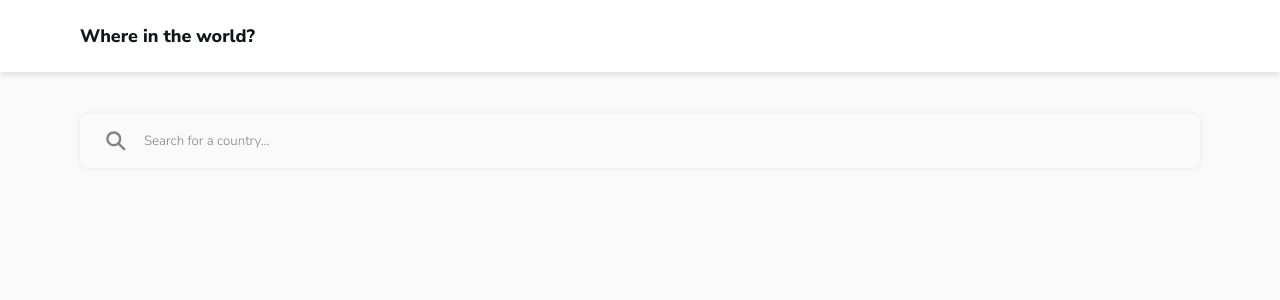
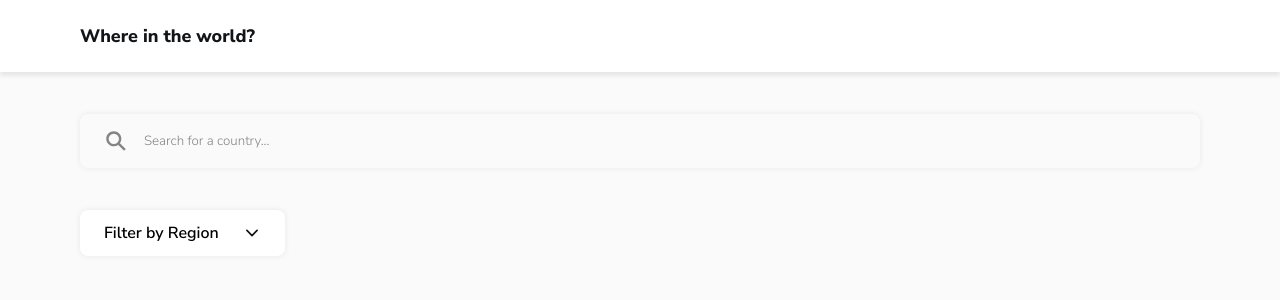
Before and after one commit to DanielMafra/rest-countries-api-with-color-theme-switcher, a React (Create React App) app: page / in a window 1280 px wide. Shown: the top 300 px of the page. Built offline with nearby package versions, Linux system fonts and the light colour scheme; the HTML template or start-up script is replaced by a standard one.

Commit message:
Created filter component

```diff
--- /dev/null
+++ b/src/Components/Filter/filter.module.css
@@ -0,0 +1,33 @@
+.filter {
+  position: relative;
+}
+
+.filter > button {
+  background-color: var(--white);
+  border: none;
+  display: flex;
+  align-items: center;
+  font-size: 16px;
+  font-weight: 600;
+  padding: 12px 24px;
+  gap: 24px;
+  border-radius: 8px;
+  box-shadow: 0px 0px 6px rgba(0, 0, 0, 0.08);
+}
+
+.filter > ul {
+  background-color: var(--white);
+  position: absolute;
+  top: 52px;
+  left: 0;
+  list-style: none;
+  font-size: 16px;
+  font-weight: 600;
+  display: flex;
+  flex-direction: column;
+  gap: 16px;
+  padding: 16px 24px;
+  width: 204.73px;
+  border-radius: 8px;
+  box-shadow: 0px 0px 6px rgba(0, 0, 0, 0.08);
+}
--- /dev/null
+++ b/src/Components/Filter/index.js
@@ -0,0 +1,25 @@
+import React, { useContext } from 'react';
+import { GlobalContext } from '../../Contexts/GlobalContext';
+import styles from './filter.module.css';
+import { ReactComponent as Arrow } from '../../assets/arrow.svg';
+
+const Filter = () => {
+  const { openFilter, setOpenFilter } = useContext(GlobalContext);
+
+  return (
+    <div className={styles.filter}>
+      <button onClick={() => setOpenFilter(!openFilter)}><span>Filter by Region</span><Arrow /></button>
+      {openFilter && (
+        <ul>
+          <li>Africa</li>
+          <li>America</li>
+          <li>Asia</li>
+          <li>Europe</li>
+          <li>Oceania</li>
+        </ul>
+      )}
+    </div>
+  )
+}
+
+export default Filter;
--- a/src/Components/Home.js
+++ b/src/Components/Home.js
@@ -2,6 +2,7 @@ import React from 'react';
 import styles from './Home.module.css';
 import Header from './Header/index';
 import Input from './Input/index';
+import Filter from './Filter/index';
 
 const Home = () => {
   return (
@@ -9,7 +10,10 @@ const Home = () => {
       <Header />
       <main className={styles.main}>
         <div className={styles.container}>
-          <Input />
+          <div className={styles.search}>
+            <Input />
+            <Filter />
+          </div>
         </div>
       </main>
     </>
--- a/src/Components/Home.module.css
+++ b/src/Components/Home.module.css
@@ -8,3 +8,9 @@
   max-width: 1120px;
   margin: 0 auto;
 }
+
+.search {
+  display: flex;
+  flex-direction: column;
+  gap: 42px;
+}
--- a/src/Contexts/GlobalContext.js
+++ b/src/Contexts/GlobalContext.js
@@ -1,11 +1,12 @@
-import React from 'react';
+import React, { useState } from 'react';
 
 export const GlobalContext = React.createContext();
 
 export const GlobalStorage = ({ children }) => {
+  const [openFilter, setOpenFilter] = useState(false);
 
   return (
-    <GlobalContext.Provider value={{}}>
+    <GlobalContext.Provider value={{ openFilter, setOpenFilter }}>
       {children}
     </GlobalContext.Provider>
   );
```
Also changed, not shown: src/assets/arrow.svg (added).
